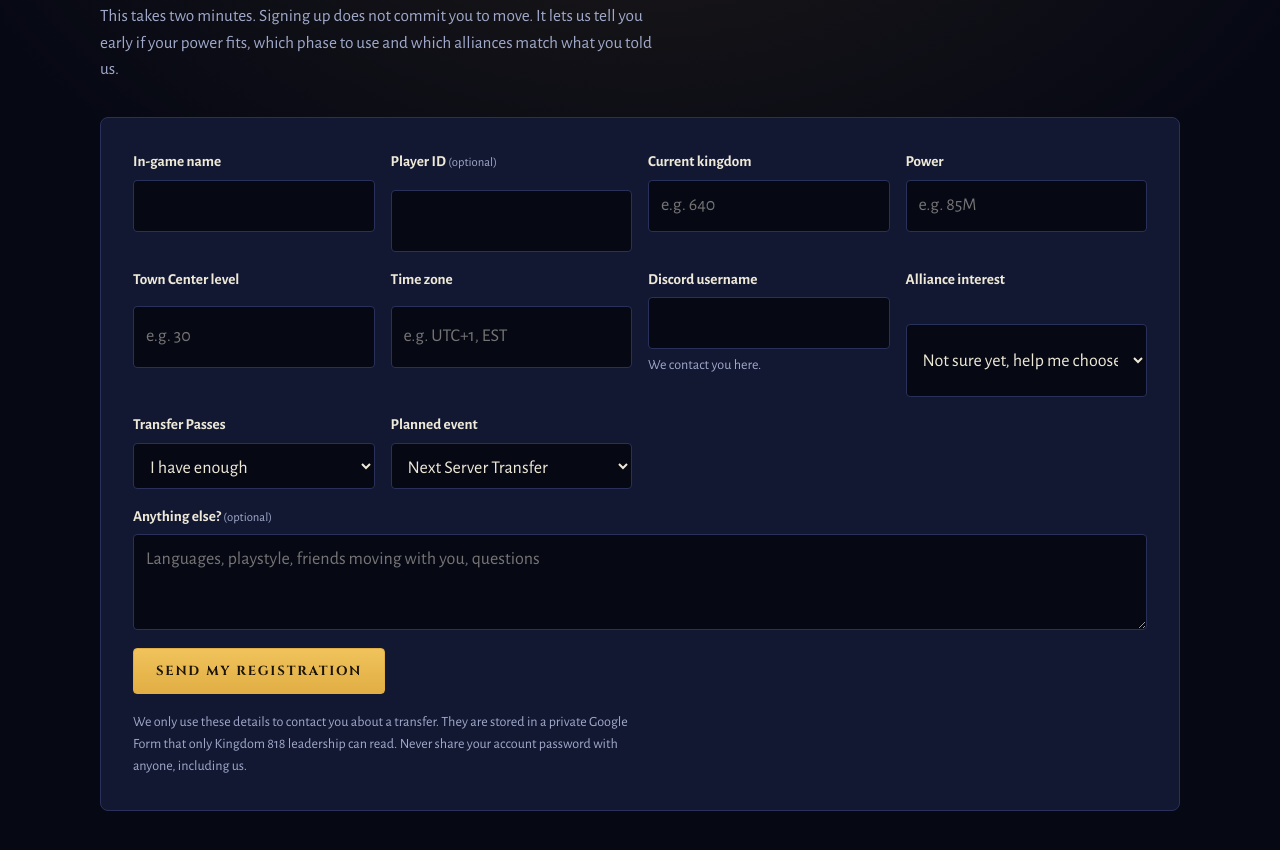
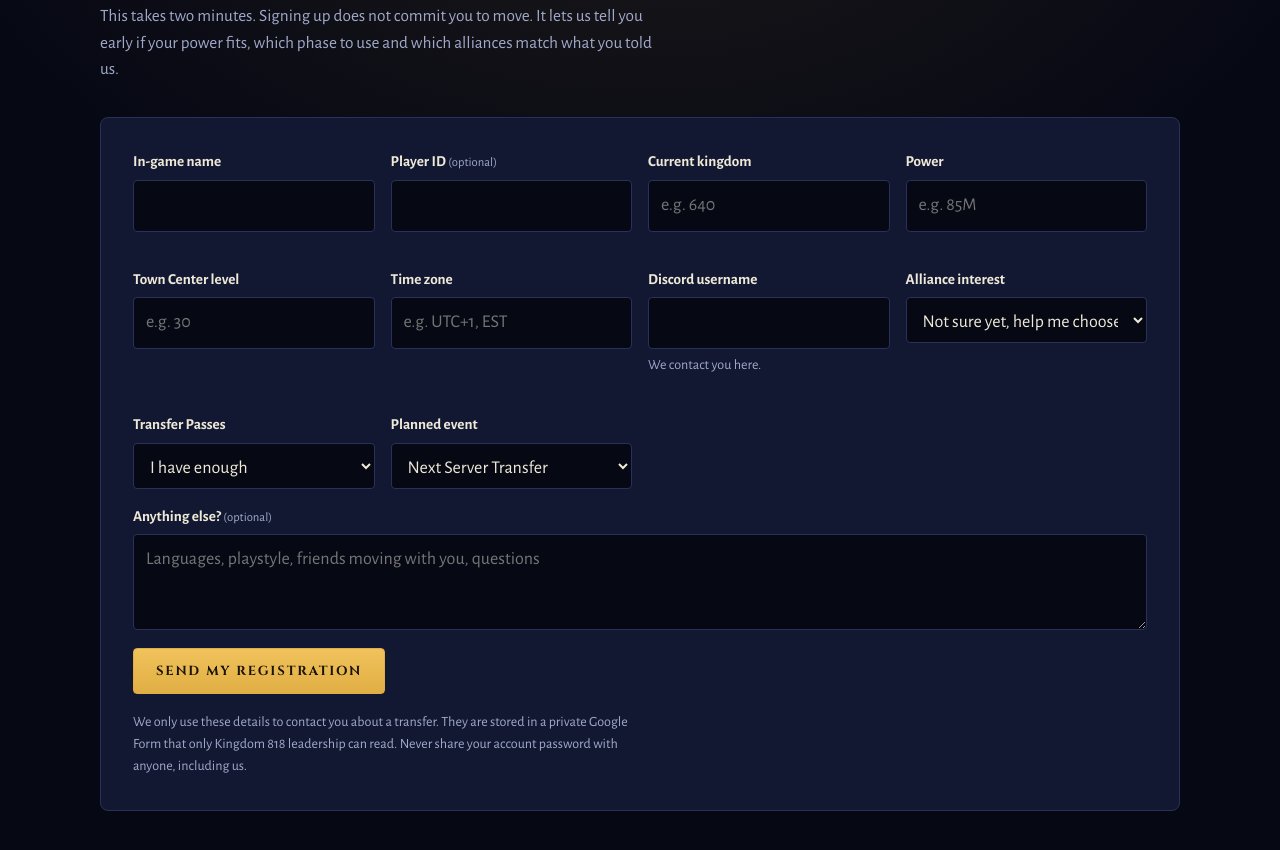
Before and after one commit to XmaniaX/kingdom-818, a plain HTML site: page index.html in a window 1280 px wide. Shown: the part 5536-6386 px from the top of the page. Drawn offline with nearby package versions, Linux system fonts and the light colour scheme.

Commit message:
Align form fields at the top of their grid cell
Co-Authored-By: Claude Sonnet 5.5 <noreply@anthropic.com>
Claude-Session: https://claude.ai/code/session_01JnLAuuzGizujxy6iG3FKeS

```diff
--- a/index.html
+++ b/index.html
@@ -152,7 +152,7 @@ section { padding: 72px 0; }
 /* form */
 form { display: grid; gap: 18px; background: var(--panel); border: 1px solid var(--line); border-radius: 8px; padding: clamp(18px, 4vw, 32px); }
 .fields { display: grid; gap: 16px; grid-template-columns: repeat(auto-fit, minmax(240px, 1fr)); }
-.f { display: grid; gap: 6px; min-width: 0; }
+.f { display: grid; gap: 6px; min-width: 0; align-content: start; }
 .f.wide { grid-column: 1 / -1; }
 label { font-weight: 700; font-size: .95rem; }
 label small { font-weight: 400; color: var(--mute); }
```
